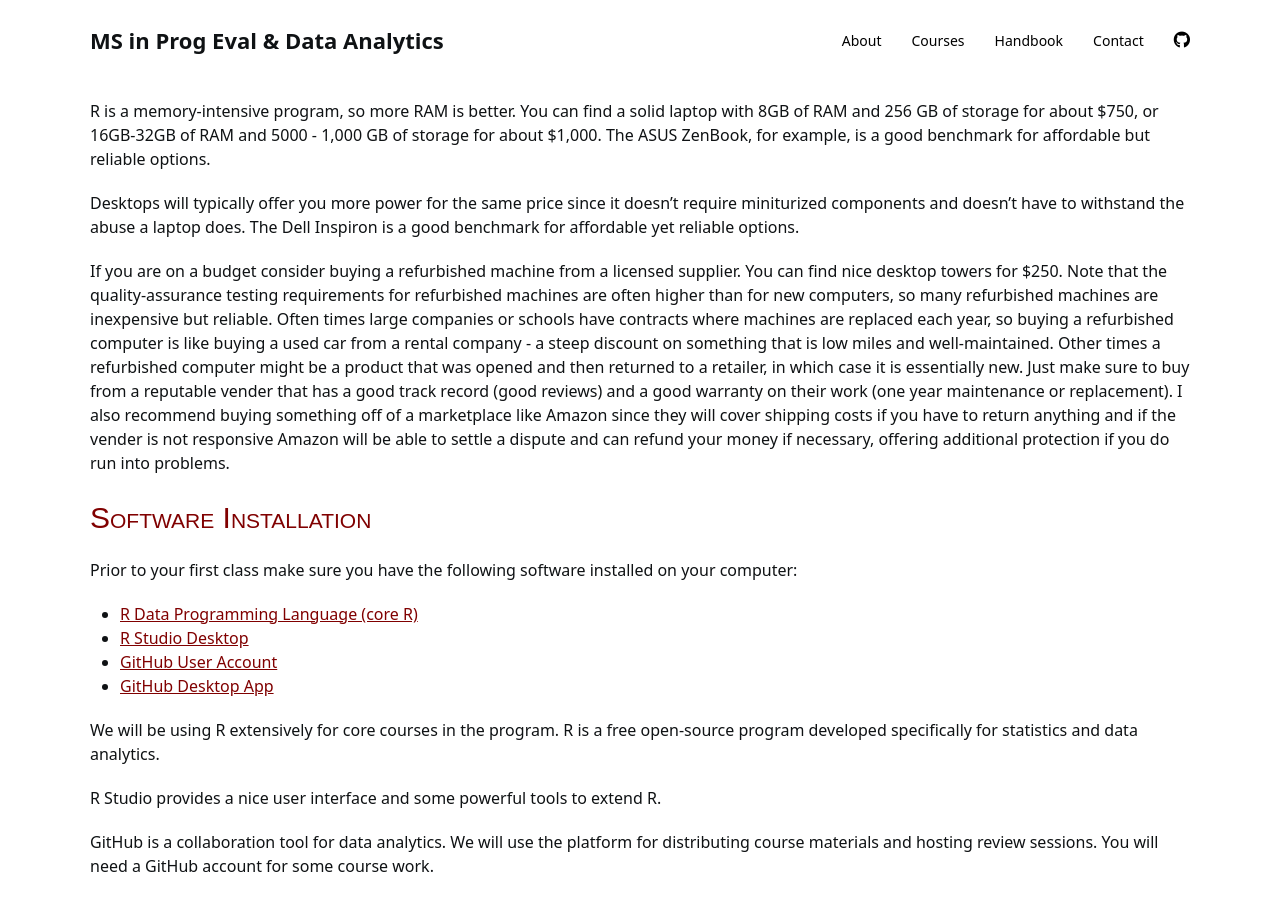
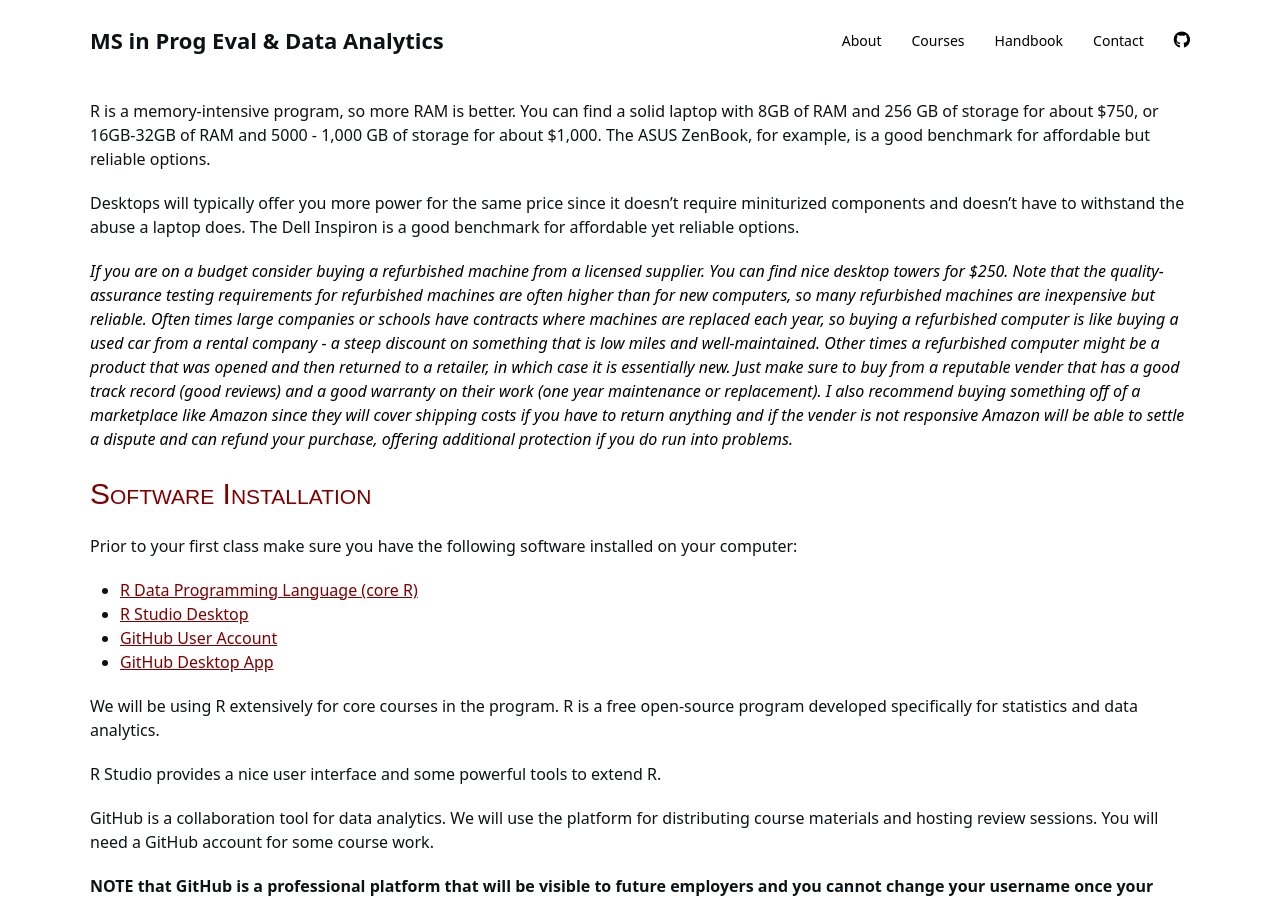
Before and after one commit to DS4PS/ms-prog-eval-data-analytics, a Jekyll site: the page built from orientation.md, in a window 1280 px wide and 900 px high, scrolled down 1444 px. Built offline with Jekyll 4.4.1, drawn with Linux system fonts in a browser that asks for light colours; nearby versions of some CDN libraries; a style sheet for code colours, icons or effects is not loaded; some of the changed text lies outside the part shown.

Commit message:
Update orientation.md

```diff
--- a/orientation.md
+++ b/orientation.md
@@ -56,7 +56,7 @@ R is a memory-intensive program, so more RAM is better. You can find a solid lap
 
 Desktops will typically offer you more power for the same price since it doesn't require miniturized components and doesn't have to withstand the abuse a laptop does. The Dell Inspiron is a good benchmark for affordable yet reliable options.
 
-If you are on a budget consider buying a refurbished machine from a licensed supplier. You can find nice desktop towers for $250. Note that the quality-assurance testing requirements for refurbished machines are often higher than for new computers, so many refurbished machines are inexpensive but reliable. Often times large companies or schools have contracts where machines are replaced each year, so buying a refurbished computer is like buying a used car from a rental company - a steep discount on something that is low miles and well-maintained. Other times a refurbished computer might be a product that was opened and then returned to a retailer, in which case it is essentially new. Just make sure to buy from a reputable vender that has a good track record (good reviews) and a good warranty on their work (one year maintenance or replacement). I also recommend buying something off of a marketplace like Amazon since they will cover shipping costs if you have to return anything and if the vender is not responsive Amazon will be able to settle a dispute and can refund your money if necessary, offering additional protection if you do run into problems.
+*If you are on a budget consider buying a refurbished machine from a licensed supplier. You can find nice desktop towers for $250. Note that the quality-assurance testing requirements for refurbished machines are often higher than for new computers, so many refurbished machines are inexpensive but reliable. Often times large companies or schools have contracts where machines are replaced each year, so buying a refurbished computer is like buying a used car from a rental company - a steep discount on something that is low miles and well-maintained. Other times a refurbished computer might be a product that was opened and then returned to a retailer, in which case it is essentially new. Just make sure to buy from a reputable vender that has a good track record (good reviews) and a good warranty on their work (one year maintenance or replacement). I also recommend buying something off of a marketplace like Amazon since they will cover shipping costs if you have to return anything and if the vender is not responsive Amazon will be able to settle a dispute and can refund your purchase, offering additional protection if you do run into problems.*
 
 
 ## Software Installation
```
Also changed, not shown: other parts of orientation.md (+2 -0 lines).
